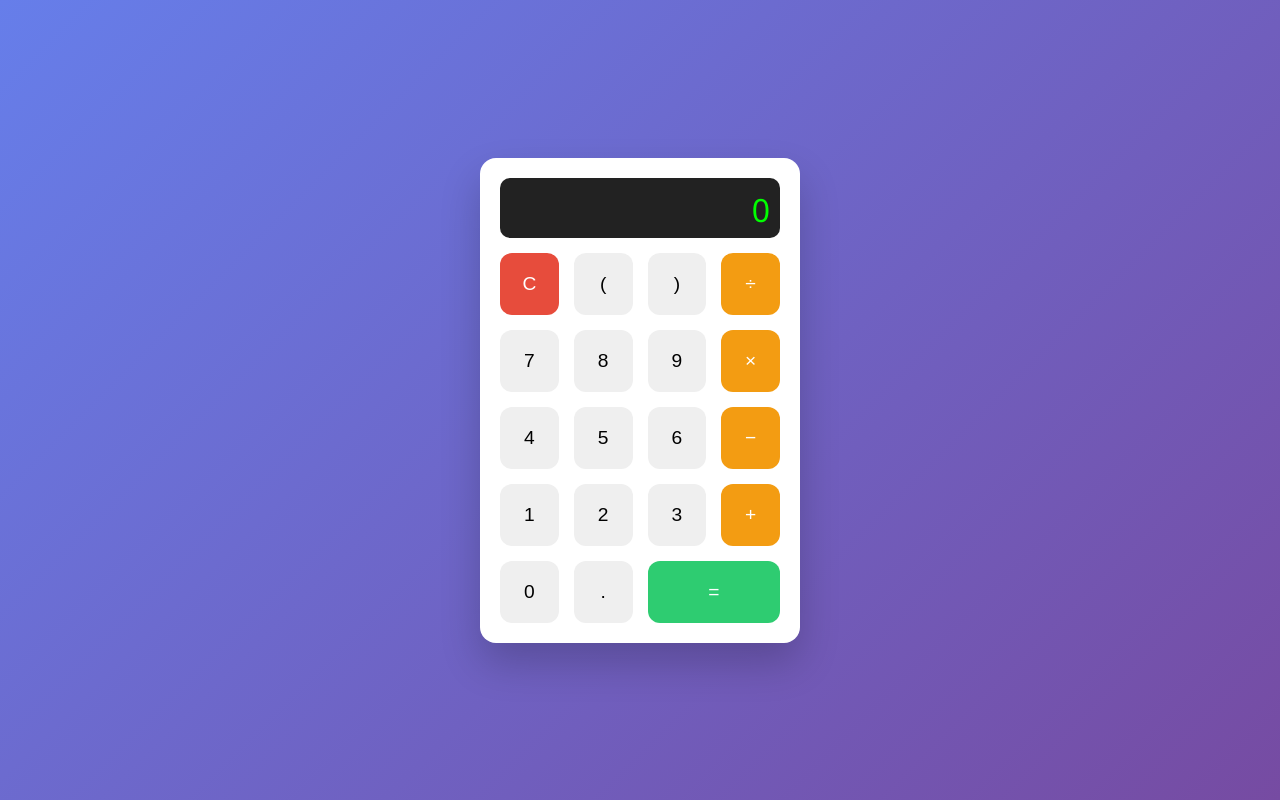
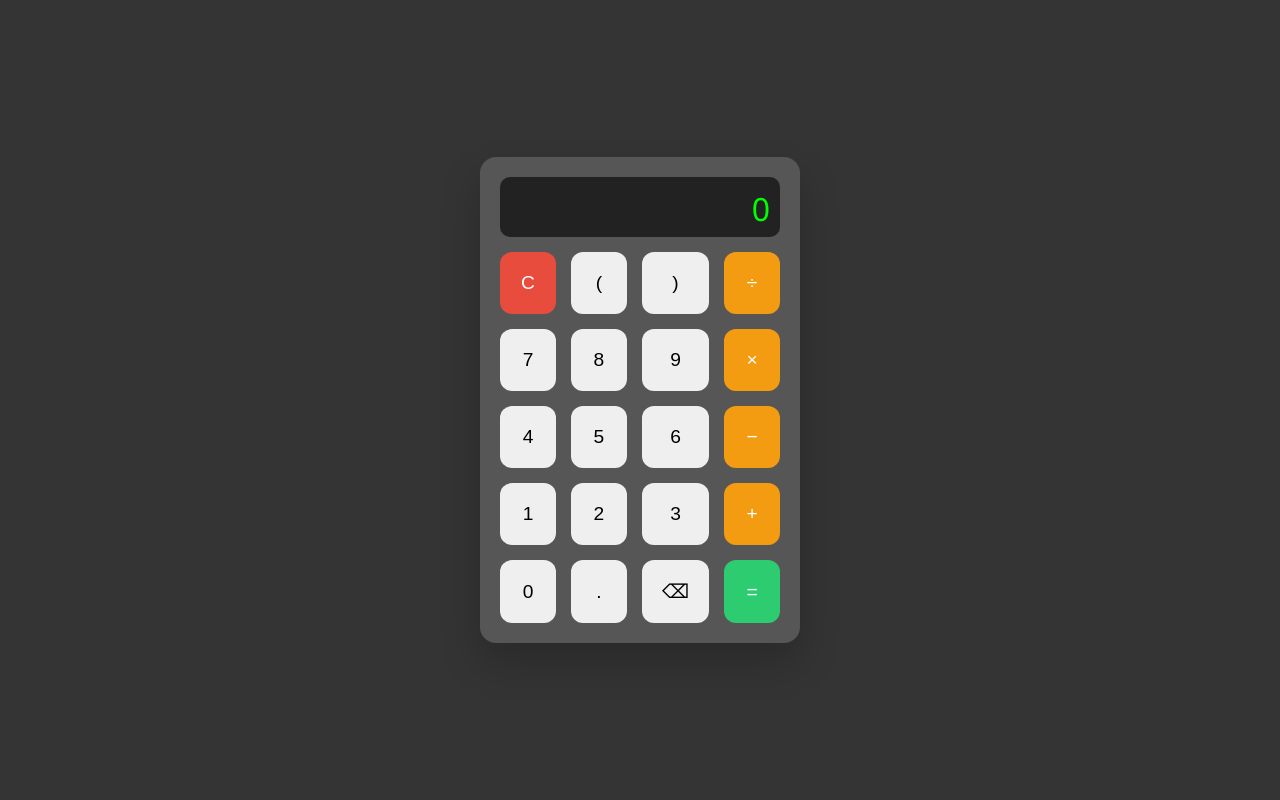
Before and after one commit to akmz-069/awt, a plain HTML site: page frontend/calculator/index.html in a window 1280 px wide. Drawn offline with Linux system fonts and the light colour scheme.

Commit message:
added the correction button

```diff
--- a/frontend/calculator/index.html
+++ b/frontend/calculator/index.html
@@ -11,7 +11,7 @@
 
     body {
       font-family: 'Segoe UI', Tahoma, Geneva, Verdana, sans-serif;
-      background: linear-gradient(135deg, #667eea, #764ba2);
+      background: #343434;
       margin: 0;
       display: flex;
       justify-content: center;
@@ -20,7 +20,7 @@
     }
 
     .calculator {
-      background: #fff;
+      background: #575656;
       border-radius: 16px;
       padding: 20px;
       width: 320px;
@@ -63,7 +63,6 @@
     button.equal {
       background: #2ecc71;
       color: white;
-      grid-column: span 2;
     }
 
     button.clear {
@@ -109,6 +108,7 @@
 
       <button onclick="appendValue('0')">0</button>
       <button onclick="appendValue('.')">.</button>
+      <button onclick="deleteLast()">⌫</button>
       <button class="equal" onclick="calculateResult()">=</button>
     </div>
   </div>
```
